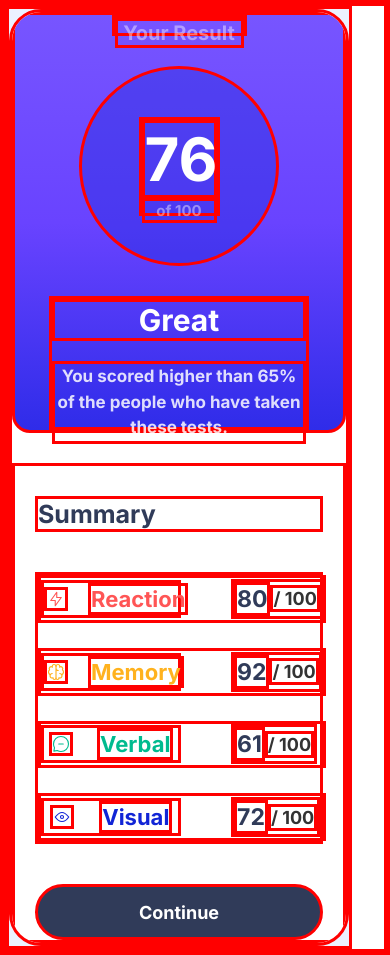
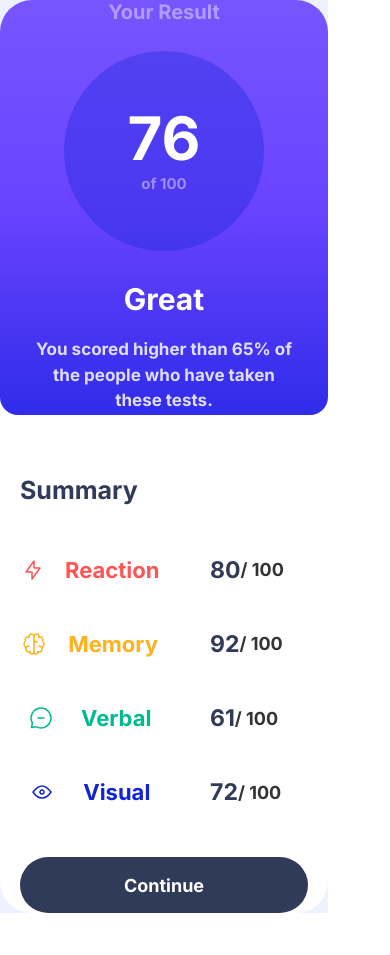
Before and after one commit to ABUHURAIAH/resultsummary, a plain HTML site: page index.html in a window 390 px wide. After the commit the page ends 913 px from the top, so only its background shows below. Drawn offline with Linux system fonts and the light colour scheme.

Commit message:
Now it seems everything is adjusted

```diff
--- a/css/general.css
+++ b/css/general.css
@@ -2,7 +2,7 @@
     margin: 0;
     padding: 0;
     box-sizing: border-box;
-    border: solid red ;
+    /* border: solid red ; */
 }
 
 html {
--- a/css/media.css
+++ b/css/media.css
@@ -1,4 +1,8 @@
-@media(max-width:29em) {
+@media(max-width:25em) {
+
+    html{
+        width: fit-content;
+    }
     .result-summary {
         margin: 0;
         /* justify-content: center; */
```
